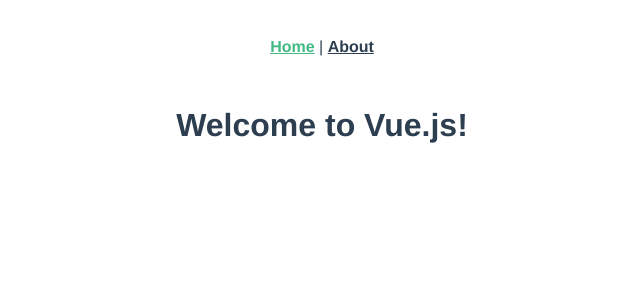
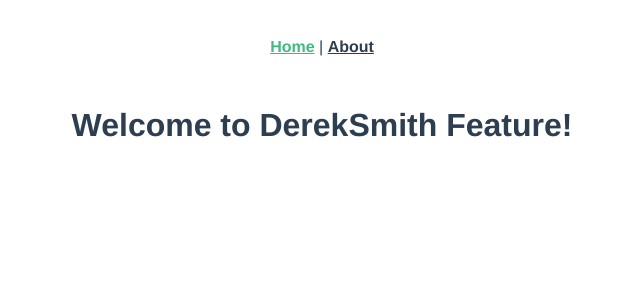
Before and after one commit to DerekSmithDev/student-capstone-catalog-client-app, a Vue app: page /#/ in a window 1280 px wide. Shown: the top 300 px of the page, without its empty margins (318-958 px from the left). Built offline with nearby package versions, Linux system fonts and the light colour scheme.

Commit message:
Welcome to DerekSmith Feature!

```diff
--- a/src/views/Home.vue
+++ b/src/views/Home.vue
@@ -11,7 +11,7 @@
 export default {
   data: function() {
     return {
-      message: "Welcome to Vue.js!"
+      message: "Welcome to DerekSmith Feature!"
     };
   },
   created: function() {},
```
